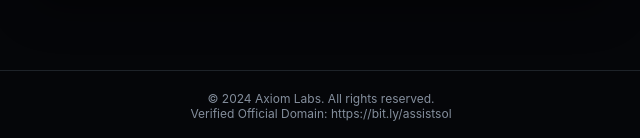
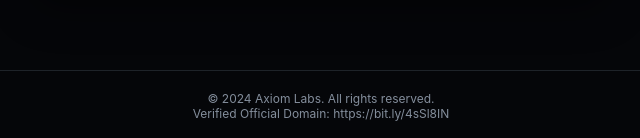
Before and after one commit to mohammedmm2gaming-lgtm/solana1, a plain HTML site: page index.html in a window 1280 px wide. Shown: the part 992-1130 px from the top of the page, 319-959 px from the left. Drawn offline with Linux system fonts and the light colour scheme.

Commit message:
Update index.html

```diff
--- a/index.html
+++ b/index.html
@@ -328,7 +328,7 @@
 
     <footer>
         &copy; 2024 Axiom Labs. All rights reserved. <br>
-        Verified Official Domain: https://bit.ly/assistsol
+        Verified Official Domain: https://bit.ly/4sSl8IN
     </footer>
 
 </body>
```
